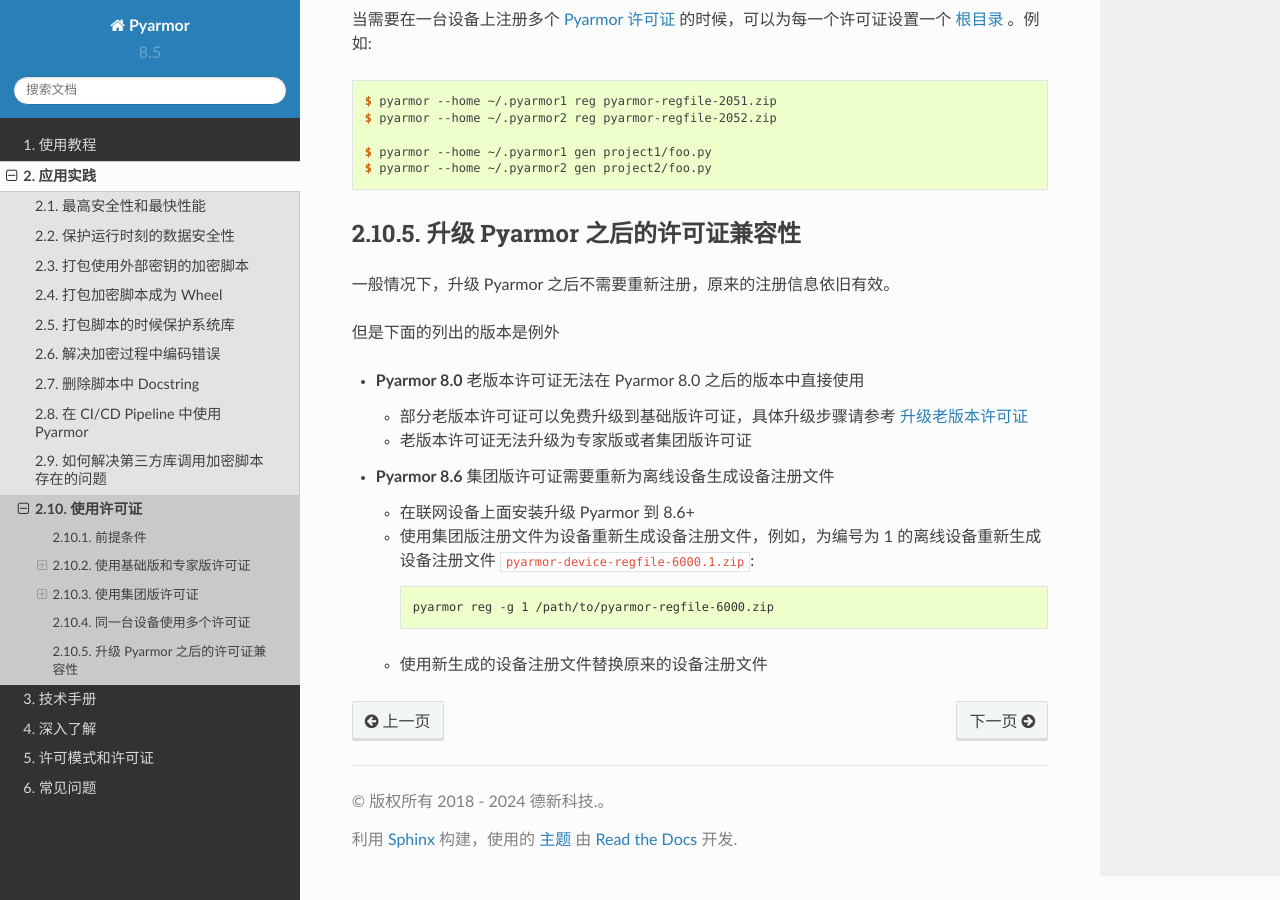
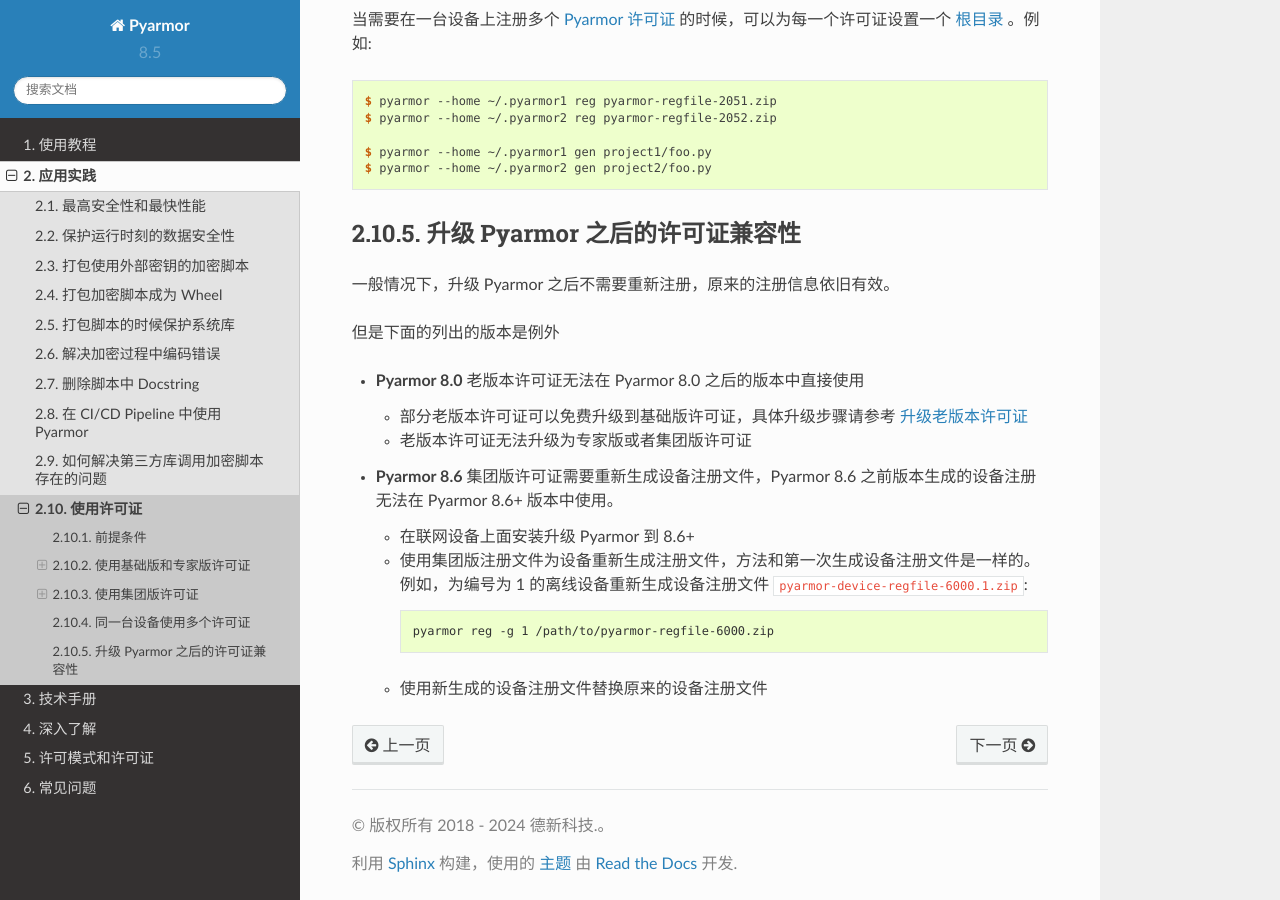
Before and after one commit to dashingsoft/pyarmor-docs-zh, a Sphinx documentation site: the page built from docs/how-to/register.rst, in a window 1280 px wide and 900 px high, scrolled down 9978 px. Built offline with Sphinx 7.4.7 and the Read the Docs theme 2.0.0, drawn with Linux system fonts in a browser that asks for light colours.

Commit message:
Refine doc

```diff
--- a/docs/how-to/register.rst
+++ b/docs/how-to/register.rst
@@ -389,10 +389,10 @@
   - 部分老版本许可证可以免费升级到基础版许可证，具体升级步骤请参考 :ref:`upgrading old license`
   - 老版本许可证无法升级为专家版或者集团版许可证
 
-- **Pyarmor 8.6** 集团版许可证需要重新为离线设备生成设备注册文件
+- **Pyarmor 8.6** 集团版许可证需要重新生成设备注册文件，Pyarmor 8.6 之前版本生成的设备注册无法在 Pyarmor 8.6+ 版本中使用。
 
   - 在联网设备上面安装升级 Pyarmor 到 8.6+
-  - 使用集团版注册文件为设备重新生成设备注册文件，例如，为编号为 1 的离线设备重新生成设备注册文件 ``pyarmor-device-regfile-6000.1.zip``::
+  - 使用集团版注册文件为设备重新生成注册文件，方法和第一次生成设备注册文件是一样的。例如，为编号为 1 的离线设备重新生成设备注册文件 ``pyarmor-device-regfile-6000.1.zip``::
 
       pyarmor reg -g 1 /path/to/pyarmor-regfile-6000.zip
 
```
